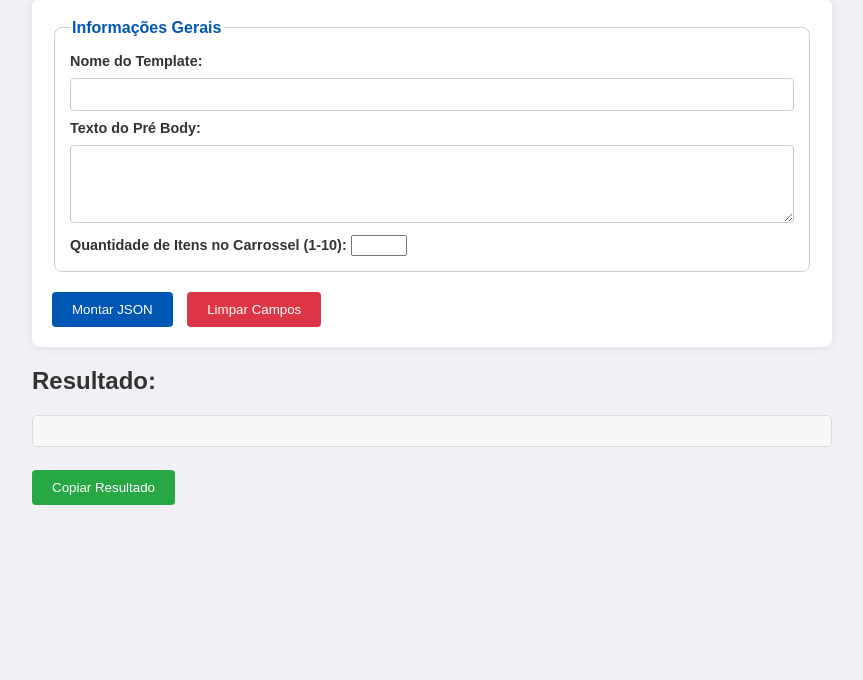
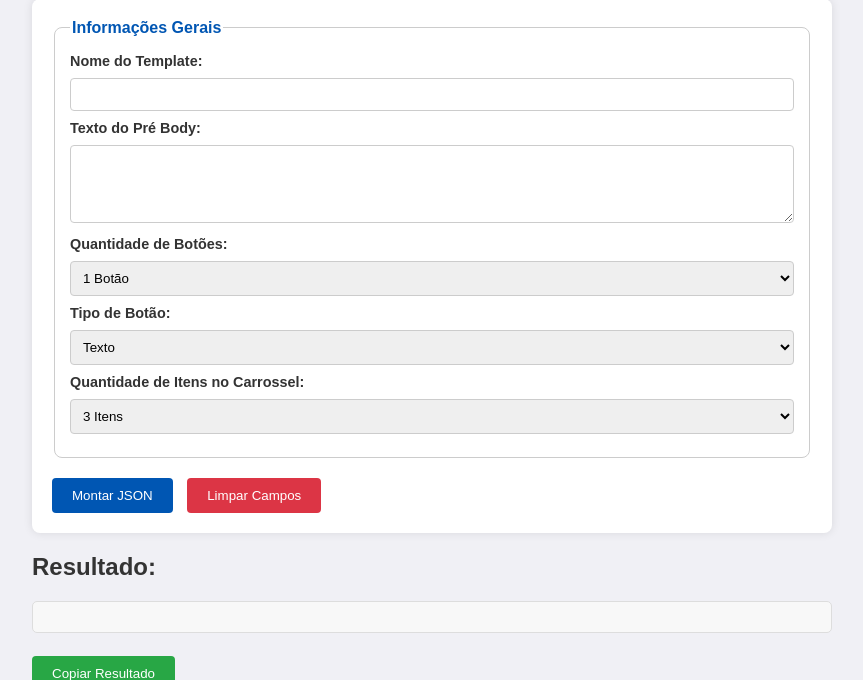
Before and after one commit to matheusrods/chat_bot_bb, a PHP site: page / in a window 1280 px wide. Shown: the part 101-781 px from the top of the page, without its empty margins (208-1071 px from the left). Before the commit the page ends 606 px from the top, so only its background shows below. Run offline with PHP 8.4, Linux system fonts and the light colour scheme.

Commit message:
ajuste informacoes gerais carrossel

```diff
--- a/index.php
+++ b/index.php
@@ -64,26 +64,28 @@
         }
     </style>
     <script>
+        let quantidadeBotoesGlobal = 1; // Valor padrão
+        let quantidadeItensGlobal = 3; // Valor padrão
+        let tipoBotaoGlobal = "texto"; // Valor padrão
+
         function montarJson() {
             const nomeTemplate = document.getElementById('nome-template').value;
             const textoPreBody = document.getElementById('texto-pre-body').value;
-            const quantidadeItens = parseInt(document.getElementById('quantidade-itens').value);
             const itens = [];
 
-            for (let i = 1; i <= quantidadeItens; i++) {
+            for (let i = 1; i <= quantidadeItensGlobal; i++) {
                 const bodyItem = document.getElementById(`body-item-${i}`).value;
-                const quantidadeBotoes = parseInt(document.getElementById(`quantidade-botoes-${i}`).value) || 1; // Padrão: 1 botão
                 const buttons = [];
 
-                for (let j = 1; j <= quantidadeBotoes; j++) {
+                for (let j = 1; j <= quantidadeBotoesGlobal; j++) {
                     const botaoTexto = document.getElementById(`botao${j}-texto-${i}`).value;
-                    const botaoUrl = document.getElementById(`botao${j}-url-${i}`).value;
+                    const botaoUrl = tipoBotaoGlobal === "link" ? document.getElementById(`botao${j}-url-${i}`).value : null;
 
-                    if (botaoTexto && botaoUrl) {
+                    if (botaoTexto) {
                         buttons.push({
-                            type: "url",
+                            type: tipoBotaoGlobal === "link" ? "url" : "text",
                             text: botaoTexto,
-                            url: botaoUrl
+                            ...(tipoBotaoGlobal === "link" && { url: botaoUrl })
                         });
                     }
                 }
@@ -105,7 +107,7 @@
                         },
                         {
                             type: "buttons",
-                            buttons: buttons.length > 0 ? buttons : [{ type: "url", text: "Botão Padrão", url: "https://www.example.com" }] // Botão padrão se nenhum for preenchido
+                            buttons: buttons.length > 0 ? buttons : [{ type: "text", text: "Botão Padrão" }] // Botão padrão se nenhum for preenchido
                         }
                     ]
                 });
@@ -131,46 +133,50 @@
         }
 
         function adicionarItens() {
-            const quantidadeItens = parseInt(document.getElementById('quantidade-itens').value);
             const containerItens = document.getElementById('container-itens');
             containerItens.innerHTML = '';
 
-            for (let i = 1; i <= quantidadeItens; i++) {
+            for (let i = 1; i <= quantidadeItensGlobal; i++) {
                 const itemHTML = `
                     <fieldset>
                         <legend>Item ${i}</legend>
                         <label for="body-item-${i}">Texto do Item ${i}:</label>
                         <textarea id="body-item-${i}" rows="4" required></textarea><br>
-                        <label for="quantidade-botoes-${i}">Quantidade de Botões (1-2):</label>
-                        <select id="quantidade-botoes-${i}" onchange="atualizarBotoes(${i})">
-                            <option value="1">1 Botão</option>
-                            <option value="2">2 Botões</option>
-                        </select><br>
-                        <div id="botoes-container-${i}">
-                            <label for="botao1-texto-${i}">Texto do Botão 1:</label>
-                            <input type="text" id="botao1-texto-${i}"><br>
-                            <label for="botao1-url-${i}">URL do Botão 1:</label>
-                            <input type="url" id="botao1-url-${i}"><br>
-                        </div>
+                        ${gerarCamposBotoes(i)}
                     </fieldset>
                 `;
                 containerItens.insertAdjacentHTML('beforeend', itemHTML);
             }
         }
 
-        function atualizarBotoes(itemIndex) {
-            const quantidadeBotoes = parseInt(document.getElementById(`quantidade-botoes-${itemIndex}`).value);
-            const botoesContainer = document.getElementById(`botoes-container-${itemIndex}`);
-            botoesContainer.innerHTML = '';
-
-            for (let j = 1; j <= quantidadeBotoes; j++) {
-                botoesContainer.insertAdjacentHTML('beforeend', `
+        function gerarCamposBotoes(itemIndex) {
+            let campos = '';
+            for (let j = 1; j <= quantidadeBotoesGlobal; j++) {
+                campos += `
                     <label for="botao${j}-texto-${itemIndex}">Texto do Botão ${j}:</label>
                     <input type="text" id="botao${j}-texto-${itemIndex}"><br>
-                    <label for="botao${j}-url-${itemIndex}">URL do Botão ${j}:</label>
-                    <input type="url" id="botao${j}-url-${itemIndex}"><br>
-                `);
+                    ${tipoBotaoGlobal === "link" ? `
+                        <label for="botao${j}-url-${itemIndex}">URL do Botão ${j}:</label>
+                        <input type="url" id="botao${j}-url-${itemIndex}"><br>
+                    ` : ''}
+                `;
             }
+            return campos;
+        }
+
+        function atualizarQuantidadeBotoes() {
+            quantidadeBotoesGlobal = parseInt(document.getElementById('quantidade-botoes').value);
+            adicionarItens(); // Atualiza os itens com a nova quantidade de botões
+        }
+
+        function atualizarQuantidadeItens() {
+            quantidadeItensGlobal = parseInt(document.getElementById('quantidade-itens').value);
+            adicionarItens(); // Atualiza os itens com a nova quantidade de itens
+        }
+
+        function atualizarTipoBotao() {
+            tipoBotaoGlobal = document.getElementById('tipo-botao').value;
+            adicionarItens(); // Atualiza os itens com o novo tipo de botão
         }
 
         function copiarResultado() {
@@ -189,7 +195,12 @@
         function limparCampos() {
             document.getElementById('nome-template').value = '';
             document.getElementById('texto-pre-body').value = '';
-            document.getElementById('quantidade-itens').value = '1'; // Valor padrão
+            document.getElementById('quantidade-botoes').value = '1'; // Valor padrão
+            document.getElementById('tipo-botao').value = 'texto'; // Valor padrão
+            document.getElementById('quantidade-itens').value = '3'; // Valor padrão
+            quantidadeBotoesGlobal = 1; // Resetar a quantidade global de botões
+            quantidadeItensGlobal = 3; // Resetar a quantidade global de itens
+            tipoBotaoGlobal = "texto"; // Resetar o tipo de botão
             document.getElementById('container-itens').innerHTML = '';
             document.getElementById('resultado').textContent = '';
         }
@@ -204,8 +215,27 @@
             <input type="text" id="nome-template" required><br>
             <label for="texto-pre-body">Texto do Pré Body:</label>
             <textarea id="texto-pre-body" rows="4" required></textarea><br>
-            <label for="quantidade-itens">Quantidade de Itens no Carrossel (1-10):</label>
-            <input type="number" id="quantidade-itens" min="1" max="10" required onchange="adicionarItens()"><br>
+            <label for="quantidade-botoes">Quantidade de Botões:</label>
+            <select id="quantidade-botoes" onchange="atualizarQuantidadeBotoes()">
+                <option value="1">1 Botão</option>
+                <option value="2">2 Botões</option>
+            </select><br>
+            <label for="tipo-botao">Tipo de Botão:</label>
+            <select id="tipo-botao" onchange="atualizarTipoBotao()">
+                <option value="texto">Texto</option>
+                <option value="link">Link</option>
+            </select><br>
+            <label for="quantidade-itens">Quantidade de Itens no Carrossel:</label>
+            <select id="quantidade-itens" onchange="atualizarQuantidadeItens()">
+                <option value="3">3 Itens</option>
+                <option value="4">4 Itens</option>
+                <option value="5">5 Itens</option>
+                <option value="6">6 Itens</option>
+                <option value="7">7 Itens</option>
+                <option value="8">8 Itens</option>
+                <option value="9">9 Itens</option>
+                <option value="10">10 Itens</option>
+            </select><br>
         </fieldset>
 
         <div id="container-itens"></div>
```
